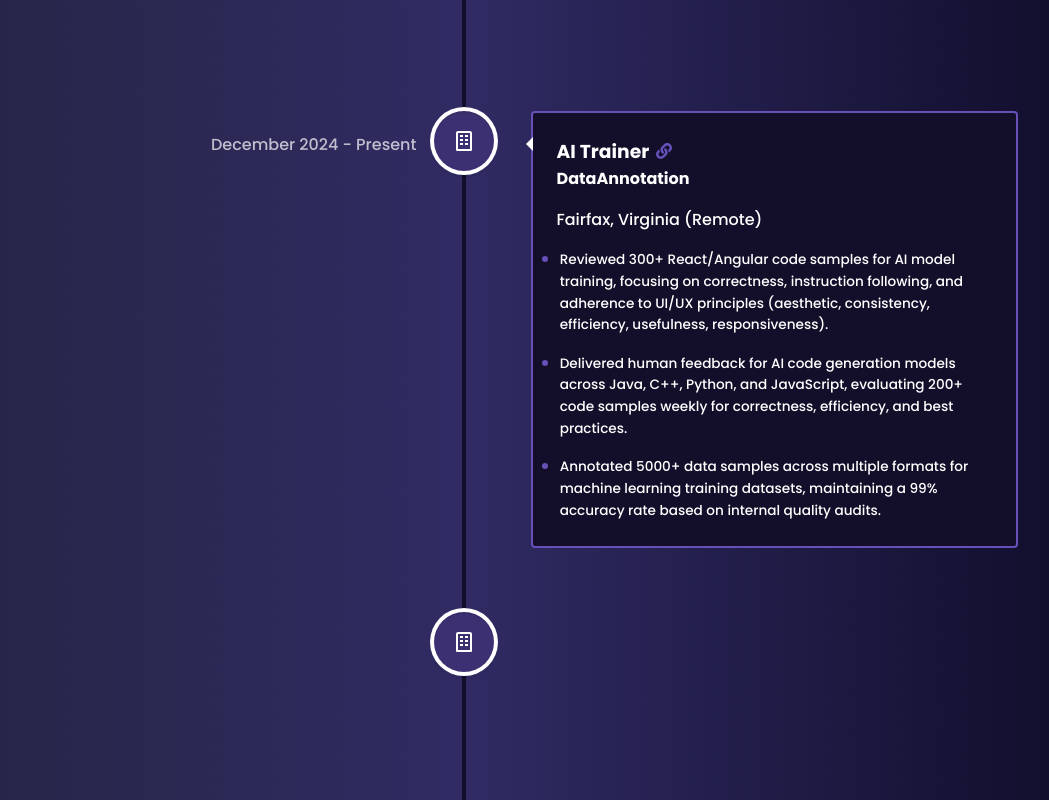
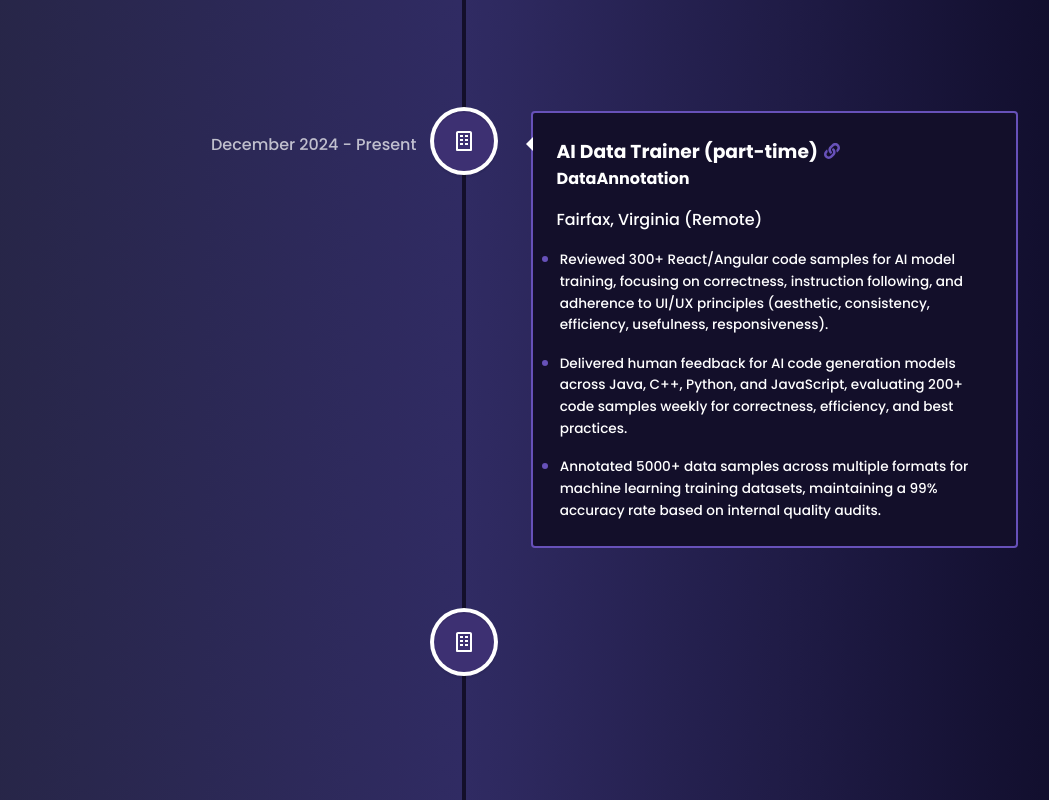
Before and after one commit to ShreyasPatil2000/Portfolio, a React (Vite) app: page / in a window 1280 px wide. Shown: the part 2160-2960 px from the top of the page, without its empty margins (176-1225 px from the left). Built offline with nearby package versions, Linux system fonts and the light colour scheme.

Commit message:
job details update

```diff
--- a/src/components/Contact/Contact.jsx
+++ b/src/components/Contact/Contact.jsx
@@ -21,7 +21,7 @@
         <div style={{ flex: 1 }}>
           <ContactCard
             icon={FaLinkedin}
-            text="LinkedIn/shreyaspatil3524"
+            text="LinkedIn/shreyas20"
             link="https://www.linkedin.com/in/shreyaspatil3524/"
           />
         </div>
--- a/src/utils/data.js
+++ b/src/utils/data.js
@@ -146,7 +146,7 @@
     details: [
       {
         id: 1,
-        name: "Front-End Developer (Volunteer)",
+        name: "Frontend Developer",
         company: "Dream Studio",
         link: "https://dreamstudio.com/home/",
         location: "Fairfax, Virginia (Remote)",
@@ -161,7 +161,7 @@
       },
       {
         id: 2,
-        name: "AI Trainer",
+        name: "AI Data Trainer (part-time)",
         company: "DataAnnotation",
         link: "https://www.dataannotation.tech/",
         location: "Fairfax, Virginia (Remote)",
```
